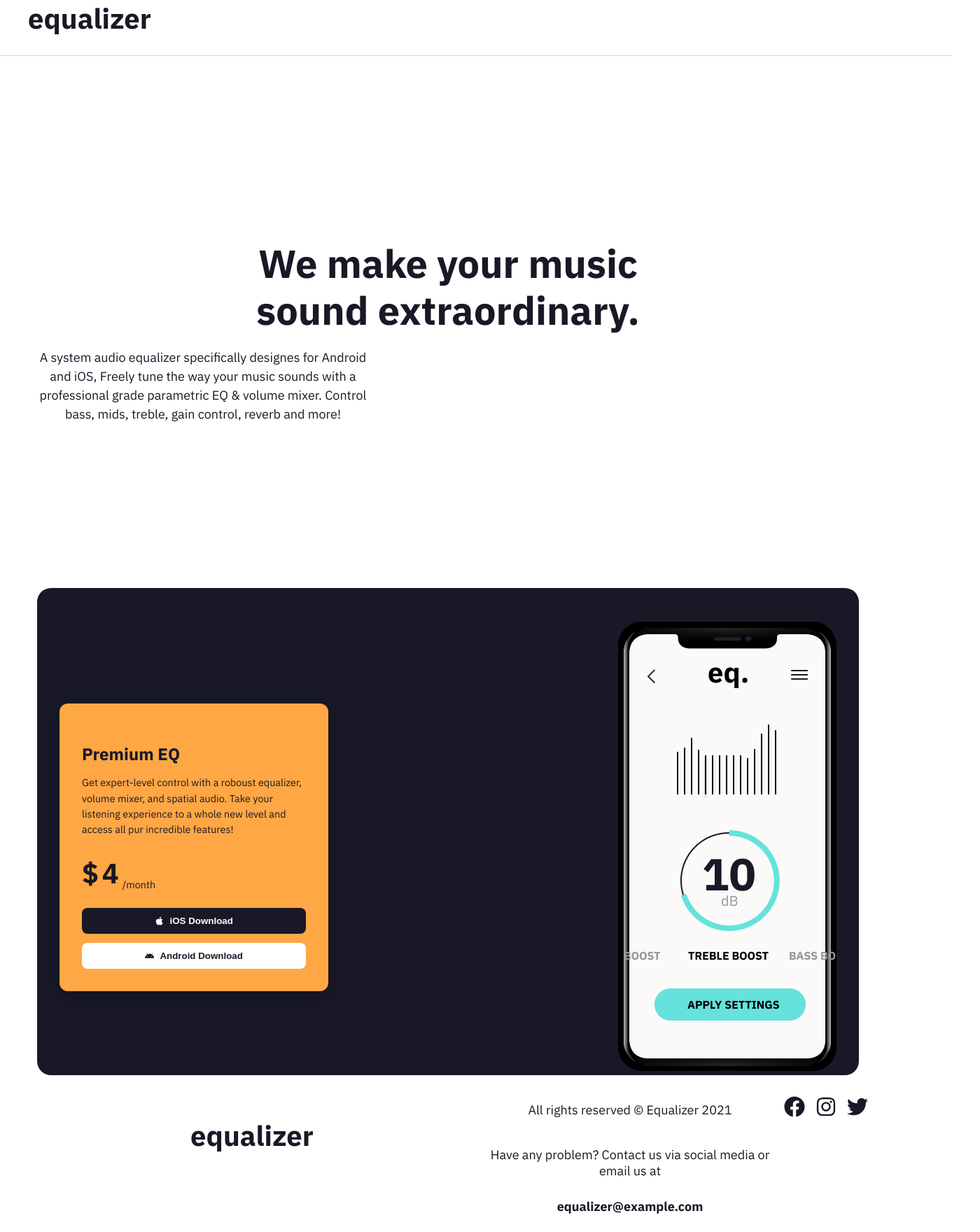
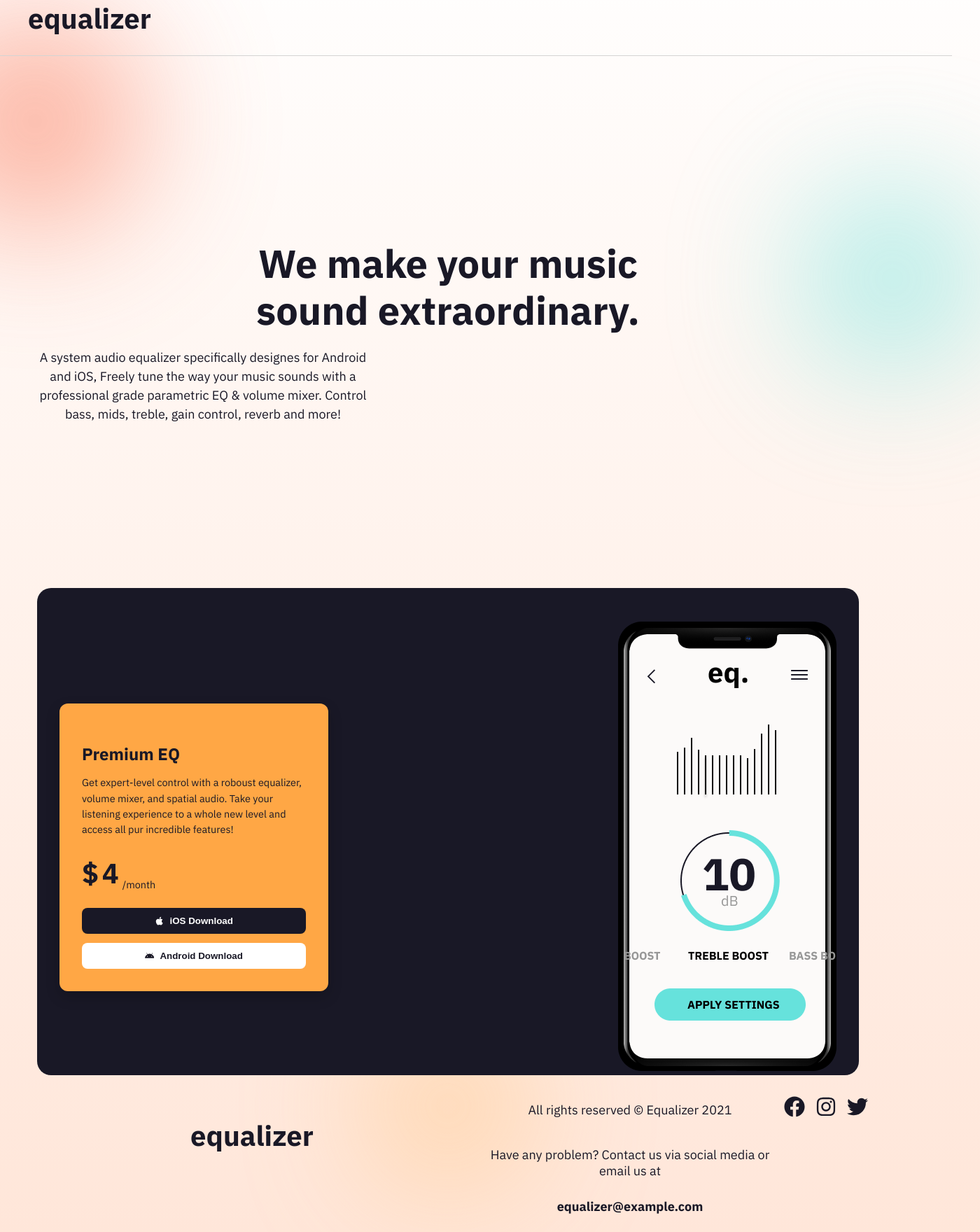
Before and after one commit to ceciliagutz/equalizerlandingpage, a React (Create React App) app: page / in a window 1280 px wide. Shown: the part 127-1887 px from the top of the page at 70% size, 1400 px wide, since content can reach past the window. Built offline with nearby package versions, Linux system fonts and the light colour scheme.

Commit message:
"feat: Se agrego el fondo"

```diff
--- a/src/App.css
+++ b/src/App.css
@@ -1,3 +1,41 @@
 .App {
   text-align: center;
 }
+body {
+  background: linear-gradient(to bottom, #fff, #ffe6d9);
+  overflow-x: hidden;
+  position: relative;
+}
+
+.circulo {
+  position: absolute;
+  border-radius: 50%;
+  filter: blur(100px);
+  opacity: 0.6;
+  z-index: -1;
+}
+
+.circulo1 {
+  width: 300px;
+  height: 300px;
+  background: #fa7453;
+  top: 150px;
+  left: -100px;
+}
+
+.circulo2 {
+  width: 250px;
+  height: 250px;
+  background: #66e2dc;
+  top: 400px;
+  right: -120px;
+}
+
+.circulo3 {
+  width: 200px;
+  height: 200px;
+  background: #ffb964;
+  bottom: 80px;
+  left: 50%;
+  transform: translateX(-50%);
+}
--- a/src/App.js
+++ b/src/App.js
@@ -9,10 +9,14 @@ import Footer from './components/Footer';
 function App() {
   return (
     <div className="App">
-      <Header/>
-      <Hero/>
-      <Pricing/>
-      <Footer/>
+      <div className="circulo circulo1"></div>
+      <div className="circulo circulo2"></div>
+      <div className="circulo circulo3"></div>
+
+      <Header />
+      <Hero />
+      <Pricing />
+      <Footer />
 
 
     </div>
```
